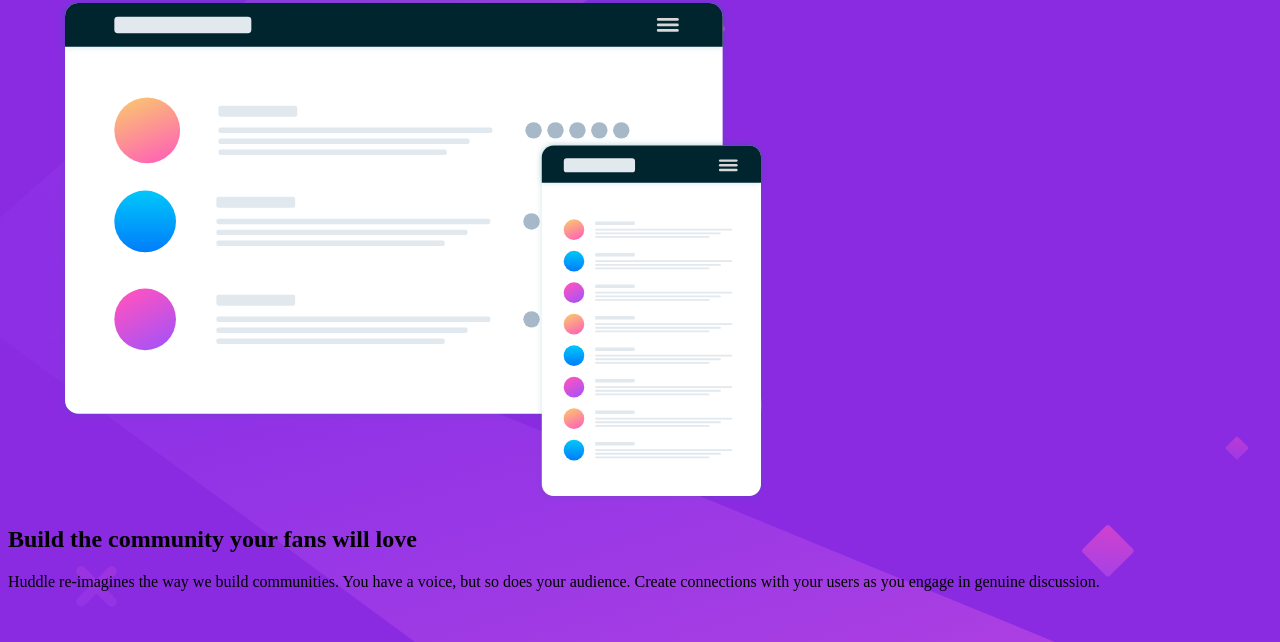
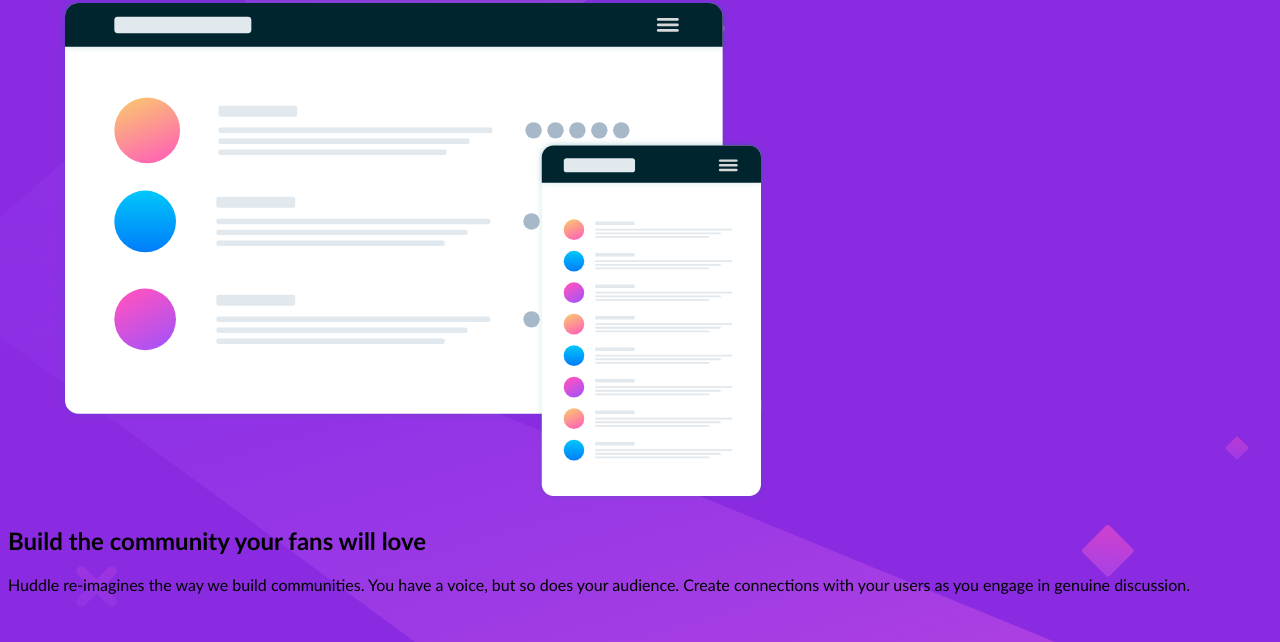
Before and after one commit to JuanMenjivar97/Challenge-1, a plain HTML site: page homepage.html in a window 1280 px wide. Shown: the part 158-800 px from the top of the page. Drawn offline with Linux system fonts and the light colour scheme.

Commit message:
Agregar texto

```diff
--- a/scss/estilos.css
+++ b/scss/estilos.css
@@ -14,3 +14,8 @@ div.img1{
     margin-top: 50px;
     margin-left: 50px;
 }
+
+div.texto{
+    font-family: 'Gill Sans', 'Gill Sans MT', Calibri, 'Trebuchet MS', sans-serif;
+
+}
```
